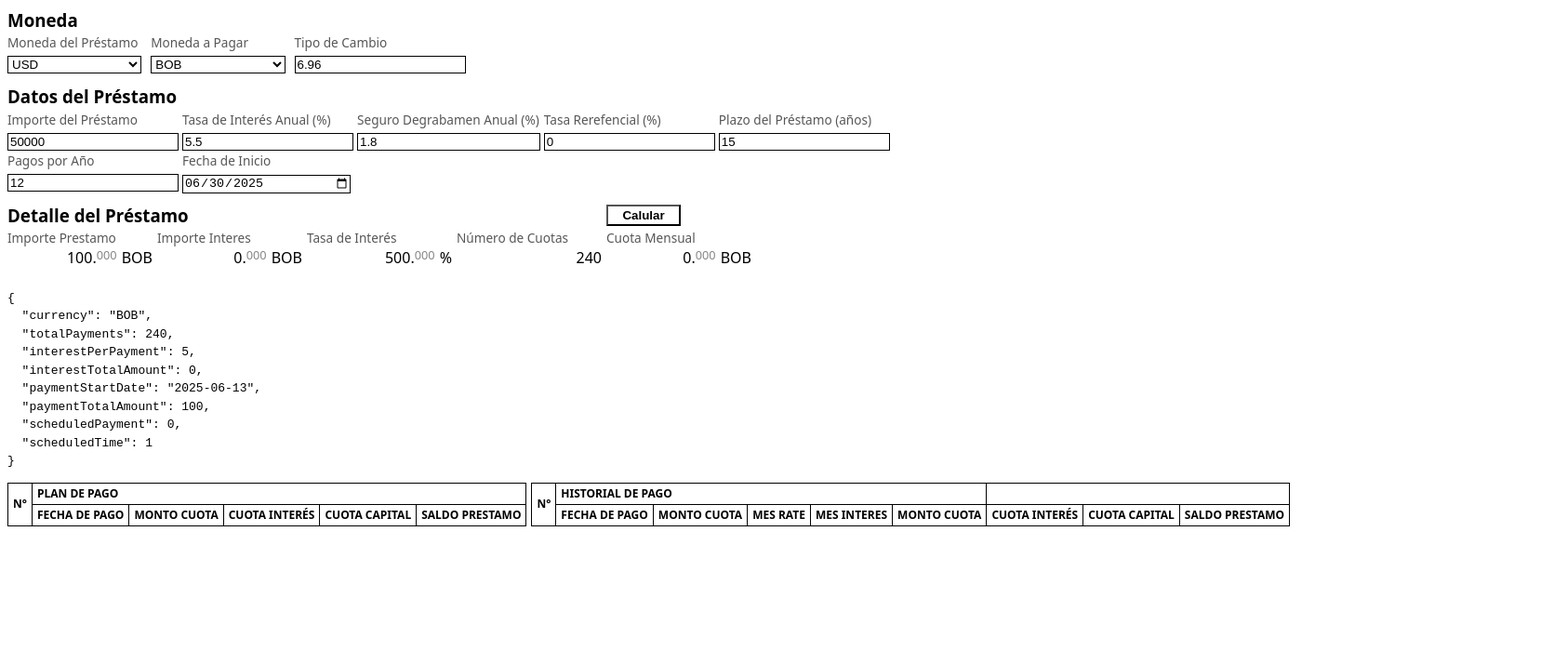
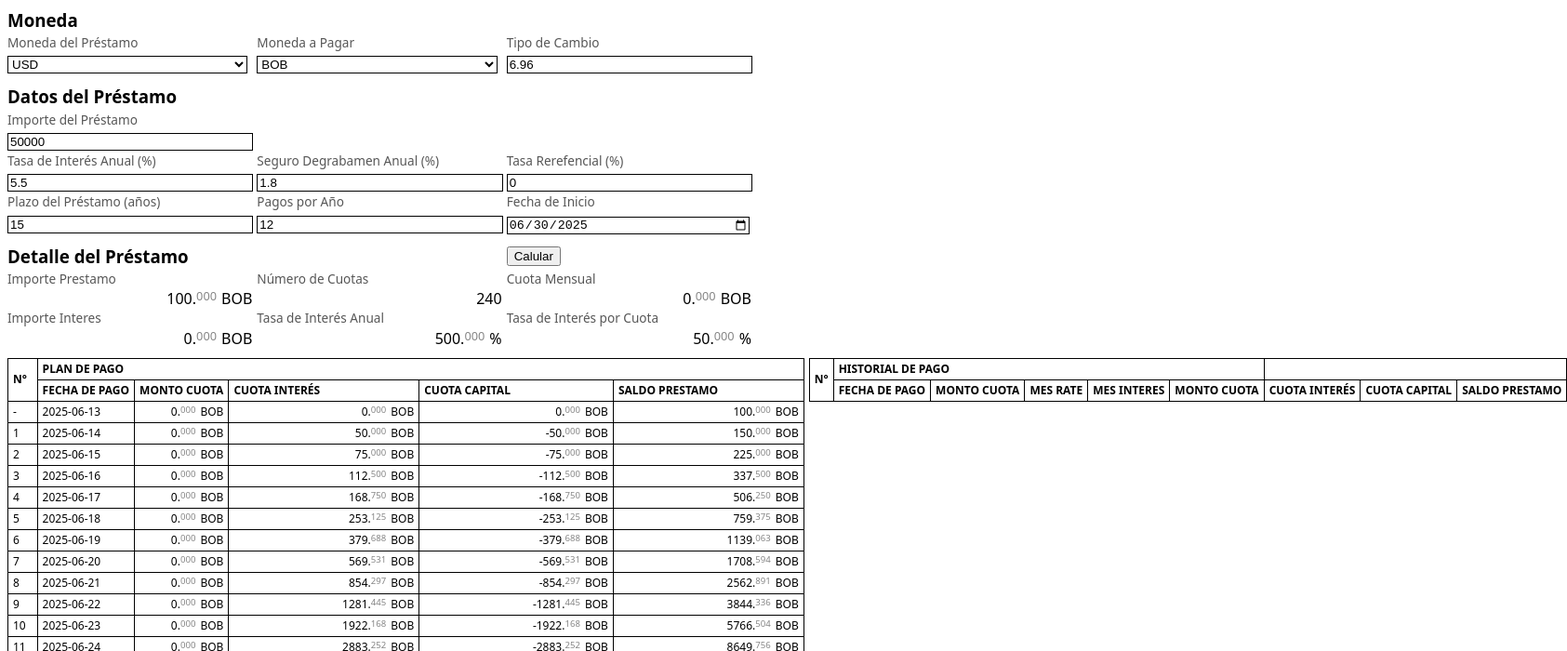
Before and after one commit to yracnet/calc-prestamo, a React (Vite) app: page / in a window 1280 px wide. Shown: the top 700 px of the page at 93% size, 1685 px wide, since content can reach past the window. Built offline with nearby package versions, Linux system fonts and the light colour scheme.

Commit message:
+ schedule

```diff
--- a/src/main.tsx
+++ b/src/main.tsx
@@ -10,13 +10,13 @@ createRoot(document.getElementById("root")!).render(
   <Provider>
     <LoanProvider>
       <TemplateLayout>
-        <div className="cell1">
+        <div className="a1">
           <DatosPrestamo />
         </div>
-        <div className="cell2">
+        <div className="b1">
           <PlanPago />
         </div>
-        <div className="cell3">
+        <div className="b2">
           <HistorialPago />
         </div>
       </TemplateLayout>
--- a/src/ui/form/index.tsx
+++ b/src/ui/form/index.tsx
@@ -1,6 +1,5 @@
-import { useState } from "react";
 import { Form2Provider, InputDate, InputNumber, InputOptions } from "../inputs";
-import { CellAction, CellInput, CellTitle, FormLayout } from "../layout";
+import { CellInput, FormLayout } from "../layout";
 import { NumberFormat } from "../numberFormat";
 import { useLoanPaymentState } from "../state";
 import { loanConfigSchema, type LoanConfig } from "../state/model";
@@ -23,7 +22,6 @@ const DATA_INIT: LoanConfig = {
 
 export const DatosPrestamo = () => {
   const [loanPayment, setLoanPayment] = useLoanPaymentState();
-  const [cuotas, setCuotas] = useState([]);
   const onSubmit = (data: LoanConfig) => {
     const {
       paymentCurrency,
@@ -38,8 +36,8 @@ export const DatosPrestamo = () => {
     } = data;
     const scheduledTime = 365 / paymentsPerYear;
     const paymentTotalAmount = amount * paymentRate;
-    const interestPerPayment =
-      (annualRate + insuranceRate + referenceRate) / paymentsPerYear / 100;
+    const interestRate = (annualRate + insuranceRate + referenceRate) / 100;
+    const interestPerPayment = interestRate / paymentsPerYear;
     const totalPayments = paymentsPerYear * years;
     const scheduledPayment =
       (paymentTotalAmount * interestPerPayment) /
@@ -49,6 +47,7 @@ export const DatosPrestamo = () => {
       scheduledPayment * totalPayments - paymentTotalAmount;
     setLoanPayment({
       currency: paymentCurrency,
+      interestRate,
       interestPerPayment,
       interestTotalAmount,
       paymentStartDate,
@@ -57,35 +56,6 @@ export const DatosPrestamo = () => {
       scheduledPayment,
       scheduledTime,
     });
-
-    //const date = new Date(paymentStartDate);
-    // const nuevaCuotas: any[] = [
-    //   {
-    //     id: 1,
-    //     nro: "-",
-    //     montoCuota: 0,
-    //     montoCuotaInteres: 0,
-    //     montoCuotaCapital: 0,
-    //     montoSaldoCapital: nuevoImportePagar,
-    //     fechaPago: paymentStartDate,
-    //   },
-    // ];
-    // for (let index = 1; index <= totalPayments; index++) {
-    //   const prev = nuevaCuotas[index - 1];
-    //   const montoCuotaInteres = prev.montoSaldoCapital * interestPerPayment;
-    //   const montoCuotaCapital = nuevaCuotaMensual - montoCuotaInteres;
-    //   nuevaCuotas[index] = {
-    //     id: index + 1,
-    //     nro: index,
-    //     montoCuota: nuevaCuotaMensual,
-    //     montoCuotaInteres,
-    //     montoCuotaCapital,
-    //     montoSaldoCapital: prev.montoSaldoCapital - montoCuotaCapital,
-    //     fechaPago: addMonths(date, index).toISOString().split("T")[0],
-    //   };
-    // }
-
-    // console.log(nuevaCuotas);
   };
 
   return (
@@ -95,89 +65,87 @@ export const DatosPrestamo = () => {
       init={DATA_INIT}
     >
       <FormLayout>
-        <CellTitle>
+        <div className="x1">
           <h3>Moneda</h3>
-        </CellTitle>
-        <CellInput label="Moneda del Préstamo" name="1">
+        </div>
+        <CellInput label="Moneda del Préstamo" className="a1">
           <InputOptions name="currency" options={prestamoMonedas} />
         </CellInput>
-        <CellInput label="Moneda a Pagar" name="2">
+        <CellInput label="Moneda a Pagar" className="a2">
           <InputOptions name="paymentCurrency" options={pagoMonedas} />
         </CellInput>
-        <CellInput label={`Tipo de Cambio`} name="3">
+        <CellInput label={`Tipo de Cambio`} className="a3">
           <InputNumber name="paymentRate" />
         </CellInput>
       </FormLayout>
       <FormLayout>
-        <CellTitle>
+        <div className="x1">
           <h3>Datos del Préstamo</h3>
-        </CellTitle>
-        <CellInput label={`Importe del Préstamo`} name="1">
+        </div>
+        <CellInput label="Importe del Préstamo" className="a1">
           <InputNumber name="amount" />
         </CellInput>
-        <CellInput label="Tasa de Interés Anual (%)" name="2">
+        <CellInput label="Tasa de Interés Anual (%)" className="b1">
           <InputNumber name="annualRate" />
         </CellInput>
-        <CellInput label="Seguro Degrabamen Anual (%)" name="3">
+        <CellInput label="Seguro Degrabamen Anual (%)" className="b2">
           <InputNumber name="insuranceRate" />
         </CellInput>
-        <CellInput label="Tasa Rerefencial (%)" name="4">
+        <CellInput label="Tasa Rerefencial (%)" className="b3">
           <InputNumber name="referenceRate" />
         </CellInput>
-        <CellInput label="Plazo del Préstamo (años)" name="5">
+        <CellInput label="Plazo del Préstamo (años)" className="c1">
           <InputNumber name="years" />
         </CellInput>
-        <CellInput label="Pagos por Año" name="6">
+        <CellInput label="Pagos por Año" className="c2">
           <InputNumber name="paymentsPerYear" />
         </CellInput>
-        <CellInput label="Fecha de Inicio" name="7">
+        <CellInput label="Fecha de Inicio" className="c3">
           <InputDate name="paymentStartDate" />
         </CellInput>
       </FormLayout>
       <FormLayout>
-        <CellAction>
+        <div className="x1">
+          <h3>Detalle del Préstamo</h3>
+        </div>
+        <div className="x2">
           <button type="submit">Calular</button>
-        </CellAction>
-        <CellTitle>
-          <h3>Detalle del Préstamo</h3>
-        </CellTitle>
-        <CellInput label={`Importe Prestamo`} name="1">
+        </div>
+        <CellInput label={`Importe Prestamo`} className="a1">
           <NumberFormat
             value={loanPayment.paymentTotalAmount}
             sufix={loanPayment.currency}
           />
         </CellInput>
-        <CellInput label={`Importe Interes`} name="2">
-          <NumberFormat
-            value={loanPayment.interestTotalAmount}
-            sufix={loanPayment.currency}
-          />
-        </CellInput>
-        <CellInput label="Tasa de Interés" name="3">
-          <NumberFormat
-            value={loanPayment.interestPerPayment * 100}
-            sufix="%"
-          />
-        </CellInput>
-
-        <CellInput label="Número de Cuotas" name="4">
+        <CellInput label="Número de Cuotas" className="a2">
           <NumberFormat
             value={loanPayment.totalPayments}
             sufix=""
             decimal={0}
           />
         </CellInput>
-
-        <CellInput label="Cuota Mensual" name="5">
+        <CellInput label={`Importe Interes`} className="b1">
+          <NumberFormat
+            value={loanPayment.interestTotalAmount}
+            sufix={loanPayment.currency}
+          />
+        </CellInput>
+        <CellInput label="Tasa de Interés Anual" className="b2">
+          <NumberFormat value={loanPayment.interestRate * 100} sufix="%" />
+        </CellInput>
+        <CellInput label="Tasa de Interés por Cuota" className="b3">
+          <NumberFormat
+            value={loanPayment.interestPerPayment * 100}
+            sufix="%"
+          />
+        </CellInput>
+        <CellInput label="Cuota Mensual" className="a3">
           <NumberFormat
             value={loanPayment.scheduledPayment}
             sufix={loanPayment.currency}
           />
         </CellInput>
       </FormLayout>
-      <pre>
-        <code>{JSON.stringify(loanPayment, null, 2)}</code>
-      </pre>
     </Form2Provider>
   );
 };
--- a/src/ui/layout/index.tsx
+++ b/src/ui/layout/index.tsx
@@ -1,5 +1,9 @@
 import type { FC, ReactNode } from "react";
 import styled from "styled-components";
+
+const cells = Array.from({ length: 26 }, (_, i) =>
+  String.fromCharCode(97 + i)
+).flatMap((c) => Array.from({ length: 20 }, (_, j) => `${c}${j + 1}`));
 
 export const BaseLayout = styled.div`
   font-family: system-ui, Avenir, Helvetica, Arial, sans-serif;
@@ -10,28 +14,34 @@ export const BaseLayout = styled.div`
   grid-template-columns: repeat(12, max-content);
   grid-template-rows: repeat(12, min-content);
   gap: 0px 5px;
-  ${["", 1, 2, 3, 4, 5, 6, 7, 8, 9, 10, 11, 12].map((i) => [
-    `> .label${i}  { grid-area: l${i}; }`,
-    `> .value${i}  { grid-area: v${i}; }`,
-    `> .title${i}  { grid-area: t${i}; }`,
-    `> .action${i} { grid-area: a${i}; }`,
-    `> .cell${i}   { grid-area: c${i}; }`,
-  ])}
-  > .title {
-    > h1,
-    > h2,
-    > h3,
-    > h4,
-    > h5 {
-      margin: 0;
-      padding: 0;
-    }
+  ${cells.flatMap((cell) => `> .${cell} { grid-area:${cell}; }`)}
+  h1, h2, h3, h4, h5 {
+    margin: 0;
+    padding: 0;
   }
-  > .label {
+`;
+
+interface CellProps {
+  className?: string;
+  name?: string;
+  children: ReactNode;
+}
+
+interface CellLabelProps extends CellProps {
+  label: string;
+}
+
+export const InputLayout = styled(BaseLayout)`
+  grid-template-columns: 1fr;
+  grid-template-rows: min-content min-content;
+  grid-template-areas:
+    "a1"
+    "b1";
+  > .a1 {
     font-size: 0.85em;
     color: #575757;
   }
-  > .value {
+  > .b1 {
     input,
     select {
       width: calc(100% - 5px);
@@ -41,38 +51,15 @@ export const BaseLayout = styled.div`
   }
 `;
 
-interface CellProps {
-  name?: string;
-  children: ReactNode;
-}
-export const CellTitle: FC<CellProps> = ({ name = "1", children }) => {
-  return <div className={`title title${name}`}>{children}</div>;
-};
-
-export const CellAction: FC<CellProps> = ({ name = "1", children }) => {
-  return <div className={`action action${name}`}>{children}</div>;
-};
-
-interface CellLabelProps extends CellProps {
-  label: string;
-}
-export const InputLayout = styled(BaseLayout)`
-  grid-template-columns: 1fr;
-  grid-template-rows: min-content min-content;
-  grid-template-areas:
-    "l1"
-    "v1";
-`;
-
 export const CellInput: FC<CellLabelProps> = ({
-  name = "1",
+  className = "a1",
   label,
   children,
 }) => {
   return (
-    <InputLayout className={`cell cell${name}`}>
-      <div className="label label1">{label}</div>
-      <div className="value value1">{children}</div>
+    <InputLayout className={className}>
+      <div className="a1">{label}</div>
+      <div className="b1">{children}</div>
     </InputLayout>
   );
 };
@@ -81,38 +68,40 @@ export const TemplateLayout = styled(BaseLayout)`
   grid-template-columns: repeat(2, max-content);
   grid-template-rows: repeat(2, min-content);
   grid-template-areas:
-    "c1 c1"
-    "c2 c3";
+    "a1 a1"
+    "b1 b2";
 `;
 
 export const FormLayout = styled(BaseLayout)`
   max-width: 800px;
-  grid-template-columns: repeat(5, minmax(max-content, 1fr));
-  grid-template-rows: repeat(3, min-content);
+  grid-template-columns: repeat(3, 1fr);
+  grid-template-rows: repeat(4, min-content);
   grid-template-areas:
-    "t1 t1 t1 t1 a1"
-    "c1 c2 c3 c4 c5"
-    "c6 c7 c8 c9 c10";
+    "x1 x1 x2"
+    "a1 a2 a3"
+    "b1 b2 b3"
+    "c1 c2 c3";
   padding-bottom: 10px;
-  > .label {
-    padding: 2px 5px 0px 5px;
-  }
-  > .value {
-    padding: 0px 5px 2px 5px;
-    > span {
-      border: 1px solid black;
-      padding: 2px 5px 2px 5px;
-    }
-  }
-  > .action {
-    button {
-      padding: 2px 5px;
-      background-color: white;
-      min-width: 80px;
-      font-weight: bold;
-    }
-  }
 `;
+
+// > .label {
+//   padding: 2px 5px 0px 5px;
+// }
+// > .value {
+//   padding: 0px 5px 2px 5px;
+//   > span {
+//     border: 1px solid black;
+//     padding: 2px 5px 2px 5px;
+//   }
+// }
+// > .action {
+//   button {
+//     padding: 2px 5px;
+//     background-color: white;
+//     min-width: 80px;
+//     font-weight: bold;
+//   }
+// }
 
 export const TableLayout = styled.table`
   width: 100%;
--- a/src/ui/planPago/index.tsx
+++ b/src/ui/planPago/index.tsx
@@ -1,9 +1,62 @@
-import { useLoan } from "../context";
+import { addDays } from "date-fns";
+import { useEffect, useState } from "react";
 import { TableLayout } from "../layout";
 import { NumberFormat } from "../numberFormat";
+import { useLoanPaymentState } from "../state";
 
 export const PlanPago = () => {
-  const { cuotas, monedaPagar } = useLoan();
+  const [loanPayment] = useLoanPaymentState();
+  const {
+    currency,
+    totalPayments,
+    interestPerPayment,
+    paymentStartDate,
+    paymentTotalAmount,
+    scheduledPayment,
+    scheduledTime,
+  } = loanPayment;
+  const [cuotas, setCuotas] = useState<any[]>([]);
+
+  const onReload = () => {
+    let date = new Date(paymentStartDate);
+    const nuevaCuotas: any[] = [
+      {
+        id: 1,
+        nro: "-",
+        montoCuota: 0,
+        montoCuotaInteres: 0,
+        montoCuotaCapital: 0,
+        paymentTotalAmount,
+        paymentDate: date.toISOString().split("T")[0],
+      },
+    ];
+    try {
+      for (let index = 1; index <= totalPayments; index++) {
+        date = addDays(date, scheduledTime);
+        const paymentDate = date.toISOString().split("T")[0];
+        const prev = nuevaCuotas[index - 1];
+        const montoCuotaInteres = prev.paymentTotalAmount * interestPerPayment;
+        const montoCuotaCapital = scheduledPayment - montoCuotaInteres;
+        nuevaCuotas[index] = {
+          id: index + 1,
+          nro: index,
+          montoCuota: scheduledPayment,
+          montoCuotaInteres,
+          montoCuotaCapital,
+          paymentTotalAmount: prev.paymentTotalAmount - montoCuotaCapital,
+          paymentDate,
+        };
+      }
+      console.log(nuevaCuotas);
+    } catch (error) {
+      console.log(error);
+    }
+    setCuotas(nuevaCuotas);
+  };
+  useEffect(() => {
+    onReload();
+  }, [loanPayment]);
+
   return (
     <TableLayout>
       <thead>
@@ -23,18 +76,18 @@ export const PlanPago = () => {
         {cuotas.map((row) => (
           <tr key={row.id}>
             <td align="right">{row.nro}</td>
-            <td align="right">{row.fechaPago}</td>
+            <td align="right">{row.paymentDate}</td>
             <td align="right">
-              <NumberFormat value={row.montoCuota} sufix={monedaPagar} />
+              <NumberFormat value={row.montoCuota} sufix={currency} />
             </td>
             <td align="right">
-              <NumberFormat value={row.montoCuotaInteres} sufix={monedaPagar} />
+              <NumberFormat value={row.montoCuotaInteres} sufix={currency} />
             </td>
             <td align="right">
-              <NumberFormat value={row.montoCuotaCapital} sufix={monedaPagar} />
+              <NumberFormat value={row.montoCuotaCapital} sufix={currency} />
             </td>
             <td align="right">
-              <NumberFormat value={row.montoSaldoCapital} sufix={monedaPagar} />
+              <NumberFormat value={row.paymentTotalAmount} sufix={currency} />
             </td>
           </tr>
         ))}
--- a/src/ui/state/index.ts
+++ b/src/ui/state/index.ts
@@ -4,7 +4,8 @@ import type { LoanPayment } from "./model";
 export const LoanPaymentState = atom<LoanPayment>({
   currency: "BOB",
   totalPayments: 240,
-  interestPerPayment: 5,
+  interestRate: 5,
+  interestPerPayment: 0.5,
   interestTotalAmount: 0,
   paymentStartDate: "2025-06-13",
   paymentTotalAmount: 100,
--- a/src/ui/state/model.ts
+++ b/src/ui/state/model.ts
@@ -3,6 +3,7 @@ import * as yup from "yup";
 export type LoanPayment = {
   currency: string;
   totalPayments: number;
+  interestRate: number;
   interestPerPayment: number;
   interestTotalAmount: number;
   paymentStartDate: string;
```
